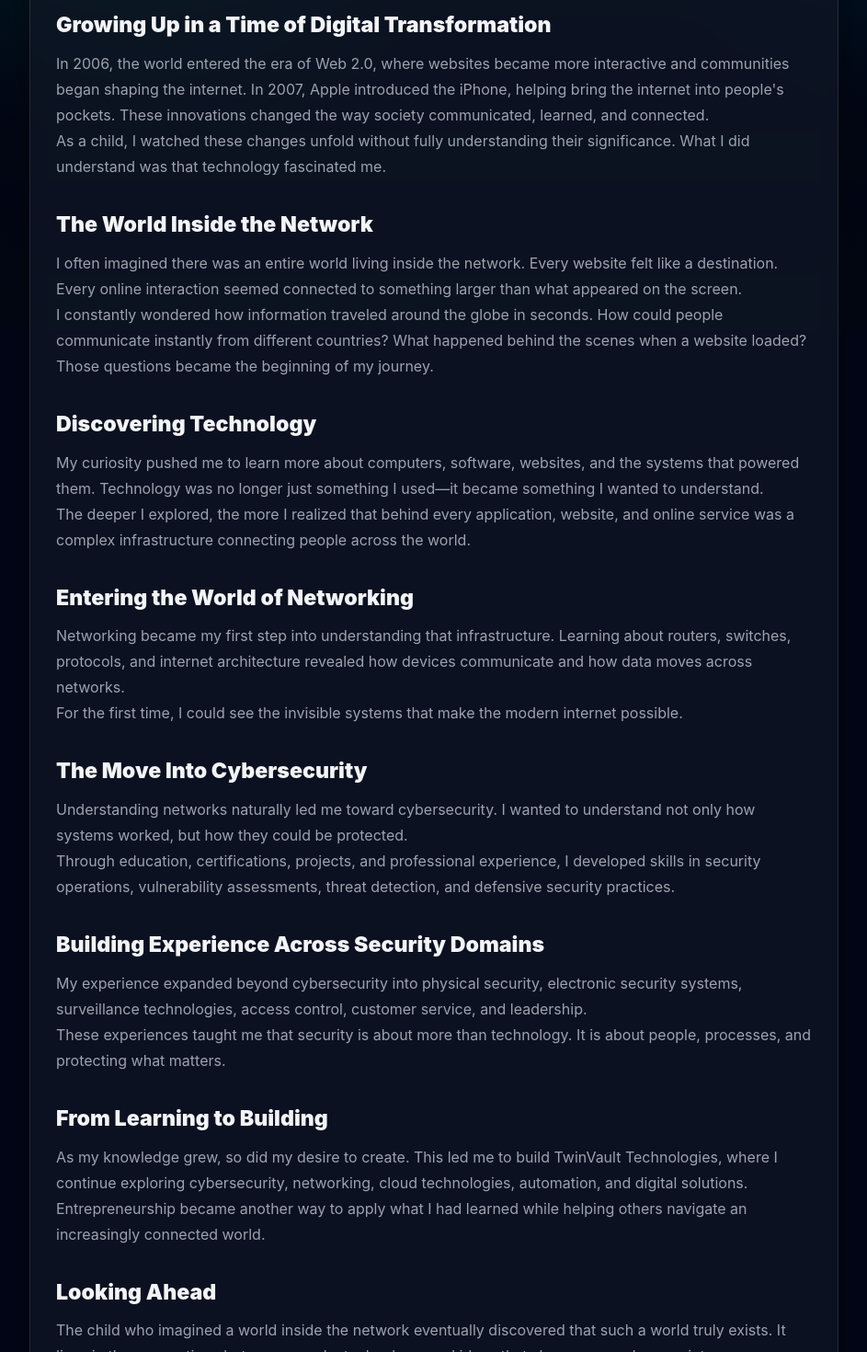
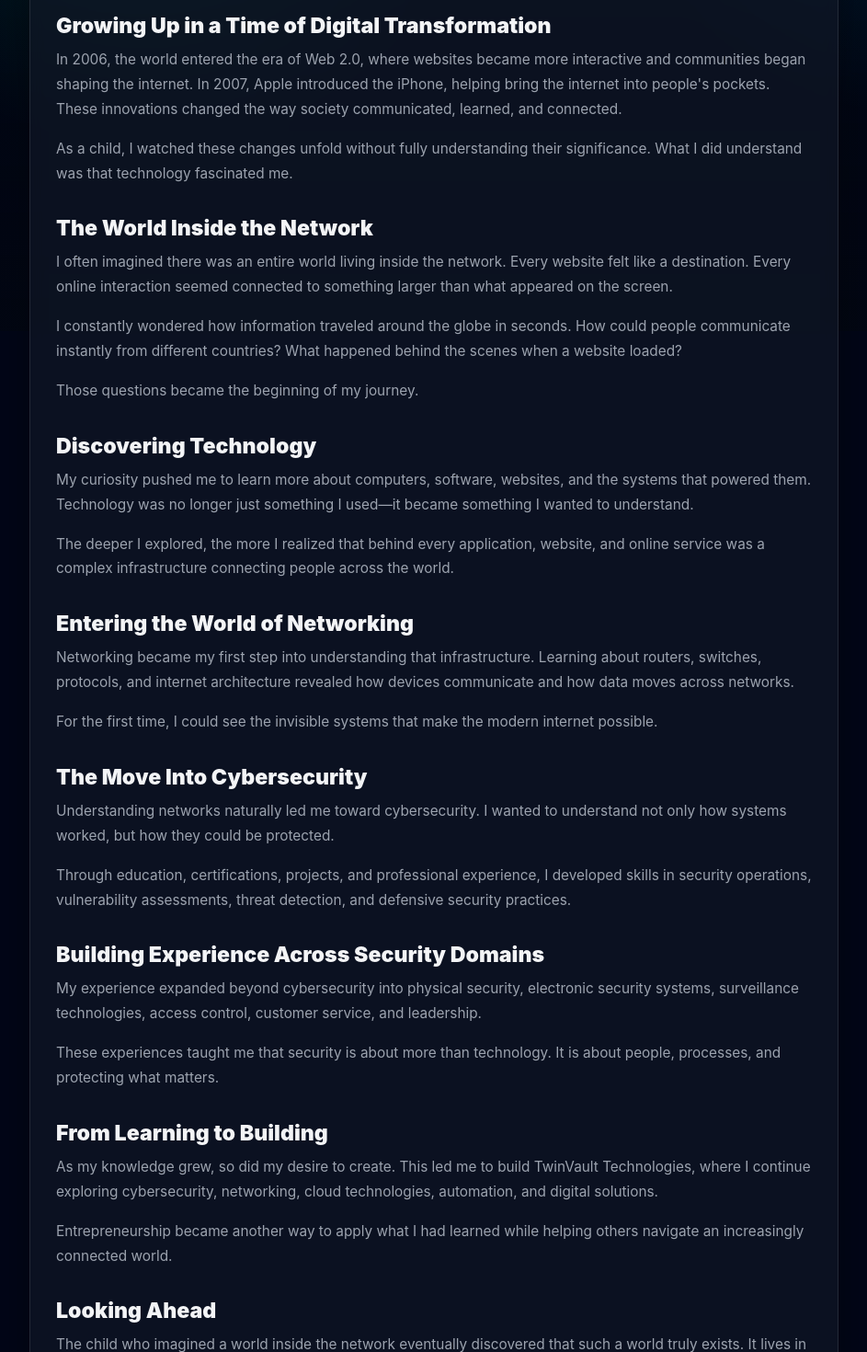
Before and after one commit to Y3z1D/Studio, a Next.js app: page /blog in a window 1280 px wide. Shown: the part 440-1910 px from the top of the page at 92% size, without its empty margins (48-991 px from the left). Built offline with nearby package versions, Linux system fonts and the light colour scheme.

Commit message:
Fix blog page structure with semantic HTML and consistent spacing

```diff
--- a/app/blog/page.js
+++ b/app/blog/page.js
@@ -16,12 +16,15 @@ export default function BlogPage() {
             Back Home
           </Link>
 
-          <div className="studio-card blog-article">
+          <article className="studio-card blog-article">
+            <header className="mb-8">
               <p className="studio-card-text mb-3">Published Jun 11, 2026</p>
               <h1 className="studio-section-title mb-5">
                 The World Inside the Network: My Journey from Curiosity to Cybersecurity
               </h1>
+            </header>
 
+            <div className="prose prose-invert max-w-none space-y-6">
               <p className="studio-card-text">
                 I was born in 1998 and grew up during one of the most significant periods
                 in technological history. As the internet evolved from static web pages to
@@ -29,9 +32,10 @@ export default function BlogPage() {
                 I became fascinated by the digital world that was forming around me.
               </p>
 
-            <h2>Growing Up in a Time of Digital Transformation</h2>
-
-            <p>
+              <section>
+                <h2 className="text-xl font-semibold mt-8 mb-4">Growing Up in a Time of Digital Transformation</h2>
+                <div className="space-y-4">
+                  <p className="studio-card-text">
                     In 2006, the world entered the era of Web 2.0, where websites became more
                     interactive and communities began shaping the internet. In 2007, Apple
                     introduced the iPhone, helping bring the internet into people's pockets.
@@ -39,105 +43,126 @@ export default function BlogPage() {
                     connected.
                   </p>
 
-            <p>
+                  <p className="studio-card-text">
                     As a child, I watched these changes unfold without fully understanding
                     their significance. What I did understand was that technology fascinated
                     me.
                   </p>
+                </div>
+              </section>
 
-            <h2>The World Inside the Network</h2>
-
-            <p>
+              <section>
+                <h2 className="text-xl font-semibold mt-8 mb-4">The World Inside the Network</h2>
+                <div className="space-y-4">
+                  <p className="studio-card-text">
                     I often imagined there was an entire world living inside the network.
                     Every website felt like a destination. Every online interaction seemed
                     connected to something larger than what appeared on the screen.
                   </p>
 
-            <p>
+                  <p className="studio-card-text">
                     I constantly wondered how information traveled around the globe in
                     seconds. How could people communicate instantly from different countries?
                     What happened behind the scenes when a website loaded?
                   </p>
 
-            <p>
+                  <p className="studio-card-text">
                     Those questions became the beginning of my journey.
                   </p>
+                </div>
+              </section>
 
-            <h2>Discovering Technology</h2>
-
-            <p>
+              <section>
+                <h2 className="text-xl font-semibold mt-8 mb-4">Discovering Technology</h2>
+                <div className="space-y-4">
+                  <p className="studio-card-text">
                     My curiosity pushed me to learn more about computers, software, websites,
                     and the systems that powered them. Technology was no longer just something
                     I used—it became something I wanted to understand.
                   </p>
 
-            <p>
+                  <p className="studio-card-text">
                     The deeper I explored, the more I realized that behind every application,
                     website, and online service was a complex infrastructure connecting people
                     across the world.
                   </p>
+                </div>
+              </section>
 
-            <h2>Entering the World of Networking</h2>
-
-            <p>
+              <section>
+                <h2 className="text-xl font-semibold mt-8 mb-4">Entering the World of Networking</h2>
+                <div className="space-y-4">
+                  <p className="studio-card-text">
                     Networking became my first step into understanding that infrastructure.
                     Learning about routers, switches, protocols, and internet architecture
                     revealed how devices communicate and how data moves across networks.
                   </p>
 
-            <p>
+                  <p className="studio-card-text">
                     For the first time, I could see the invisible systems that make the modern
                     internet possible.
                   </p>
+                </div>
+              </section>
 
-            <h2>The Move Into Cybersecurity</h2>
-
-            <p>
+              <section>
+                <h2 className="text-xl font-semibold mt-8 mb-4">The Move Into Cybersecurity</h2>
+                <div className="space-y-4">
+                  <p className="studio-card-text">
                     Understanding networks naturally led me toward cybersecurity. I wanted to
                     understand not only how systems worked, but how they could be protected.
                   </p>
 
-            <p>
+                  <p className="studio-card-text">
                     Through education, certifications, projects, and professional experience,
                     I developed skills in security operations, vulnerability assessments,
                     threat detection, and defensive security practices.
                   </p>
+                </div>
+              </section>
 
-            <h2>Building Experience Across Security Domains</h2>
-
-            <p>
+              <section>
+                <h2 className="text-xl font-semibold mt-8 mb-4">Building Experience Across Security Domains</h2>
+                <div className="space-y-4">
+                  <p className="studio-card-text">
                     My experience expanded beyond cybersecurity into physical security,
                     electronic security systems, surveillance technologies, access control,
                     customer service, and leadership.
                   </p>
 
-            <p>
+                  <p className="studio-card-text">
                     These experiences taught me that security is about more than technology.
                     It is about people, processes, and protecting what matters.
                   </p>
+                </div>
+              </section>
 
-            <h2>From Learning to Building</h2>
-
-            <p>
+              <section>
+                <h2 className="text-xl font-semibold mt-8 mb-4">From Learning to Building</h2>
+                <div className="space-y-4">
+                  <p className="studio-card-text">
                     As my knowledge grew, so did my desire to create. This led me to build
                     TwinVault Technologies, where I continue exploring cybersecurity,
                     networking, cloud technologies, automation, and digital solutions.
                   </p>
 
-            <p>
+                  <p className="studio-card-text">
                     Entrepreneurship became another way to apply what I had learned while
                     helping others navigate an increasingly connected world.
                   </p>
+                </div>
+              </section>
 
-            <h2>Looking Ahead</h2>
-
-            <p>
+              <section>
+                <h2 className="text-xl font-semibold mt-8 mb-4">Looking Ahead</h2>
+                <div className="space-y-4">
+                  <p className="studio-card-text">
                     The child who imagined a world inside the network eventually discovered
                     that such a world truly exists. It lives in the connections between
                     people, technology, and ideas that shape our modern society.
                   </p>
 
-            <p>
+                  <p className="studio-card-text">
                     My journey continues with the same curiosity that started it all:
                     understanding how things work, building new solutions, and helping create
                     a more secure future.
@@ -145,6 +170,9 @@ export default function BlogPage() {
                 </div>
               </section>
             </div>
+          </article>
+        </section>
+      </div>
     </main>
   );
 }
```
Lines whose indentation alone changed are shown as unchanged.
